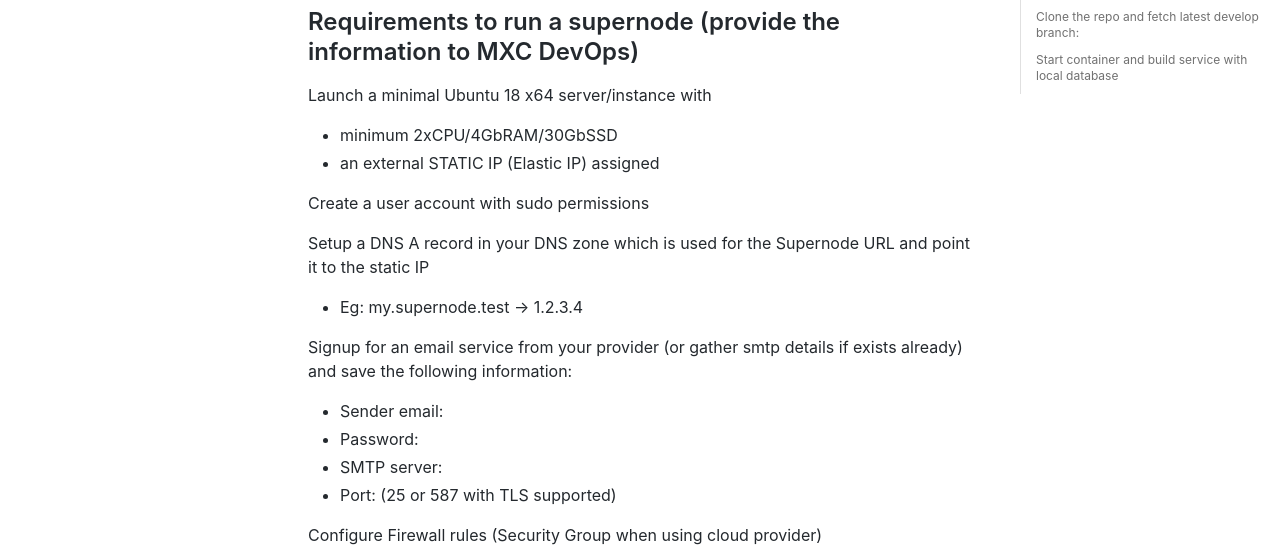
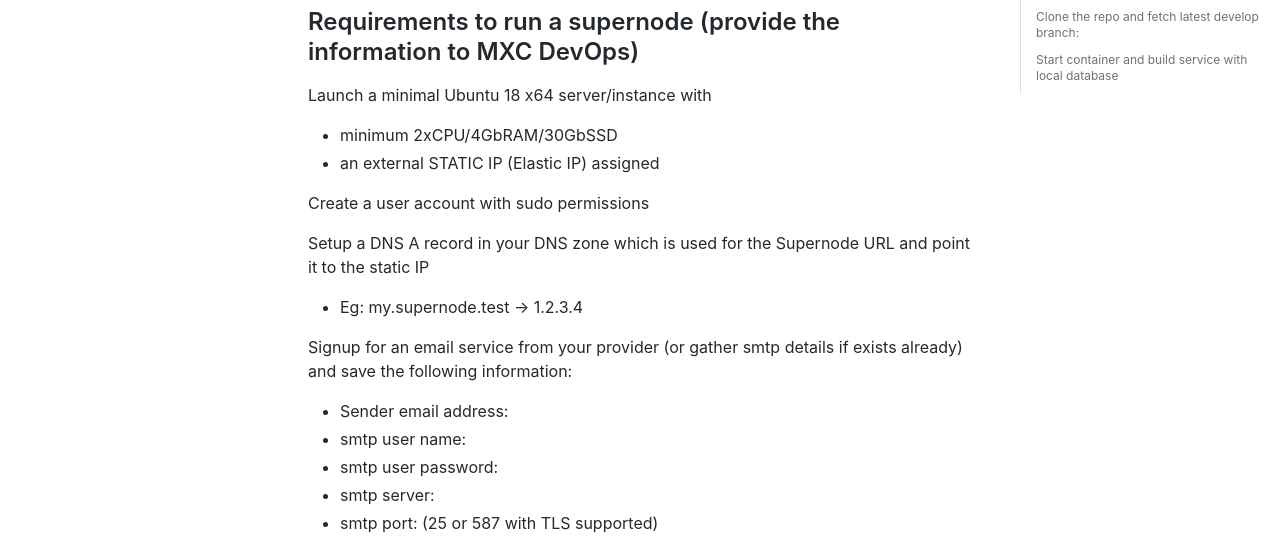
Before and after one commit to mxc-foundation/documentation, a plain HTML site: page docs/en/quickstartDev.html in a window 1280 px wide. Shown: the part 263-810 px from the top of the page. Drawn offline with nearby package versions, Linux system fonts and the light colour scheme.

Commit message:
Deploy website
Deploy website version based on 3d47e7fc046fcc66a11be0f7cbde8a9cd7fc88ef

```diff
--- a/docs/en/quickstartDev.html
+++ b/docs/en/quickstartDev.html
@@ -80,10 +80,11 @@
 </ul>
 <p>Signup for an email service from your provider (or gather smtp details if exists already) and save the following information:</p>
 <ul>
-<li>Sender email:</li>
-<li>Password:</li>
-<li>SMTP server:</li>
-<li>Port: (25 or 587 with TLS supported)</li>
+<li>Sender email address:</li>
+<li>smtp user name:</li>
+<li>smtp user password:</li>
+<li>smtp server:</li>
+<li>smtp port: (25 or 587 with TLS supported)</li>
 </ul>
 <p>Configure Firewall rules (Security Group when using cloud provider)</p>
 <ul>
```
Also changed, not shown: docs/en/quickstartDev/index.html (+5 -4 lines).
